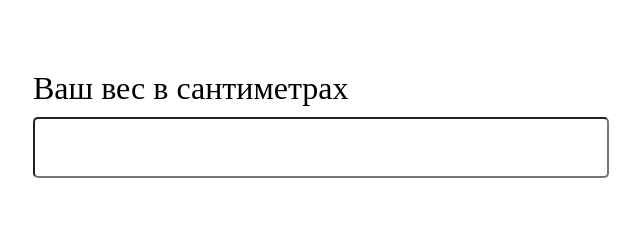
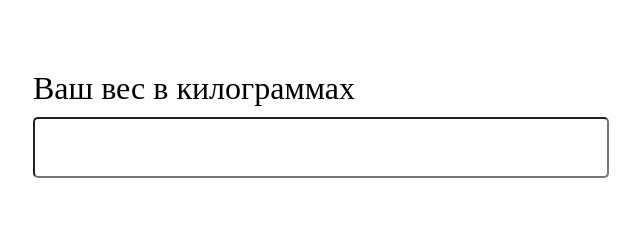
Before and after one commit to IsaYanIO/Web-PWA-ES, a plain HTML site: page index.html in a window 1280 px wide. Shown: the part 263-503 px from the top of the page, 319-959 px from the left. Drawn offline with Linux system fonts and the light colour scheme.

Commit message:
Add files via upload

```diff
--- a/index.html
+++ b/index.html
@@ -25,7 +25,7 @@
             <input type="number" id="height">
         </div>
         <div class="input-div">
-            <label for="">Ваш вес в сантиметрах</label>
+            <label for="">Ваш вес в килограммах</label>
             <input type="number" id="weight">
         </div>
         <div class="input-div">
```
